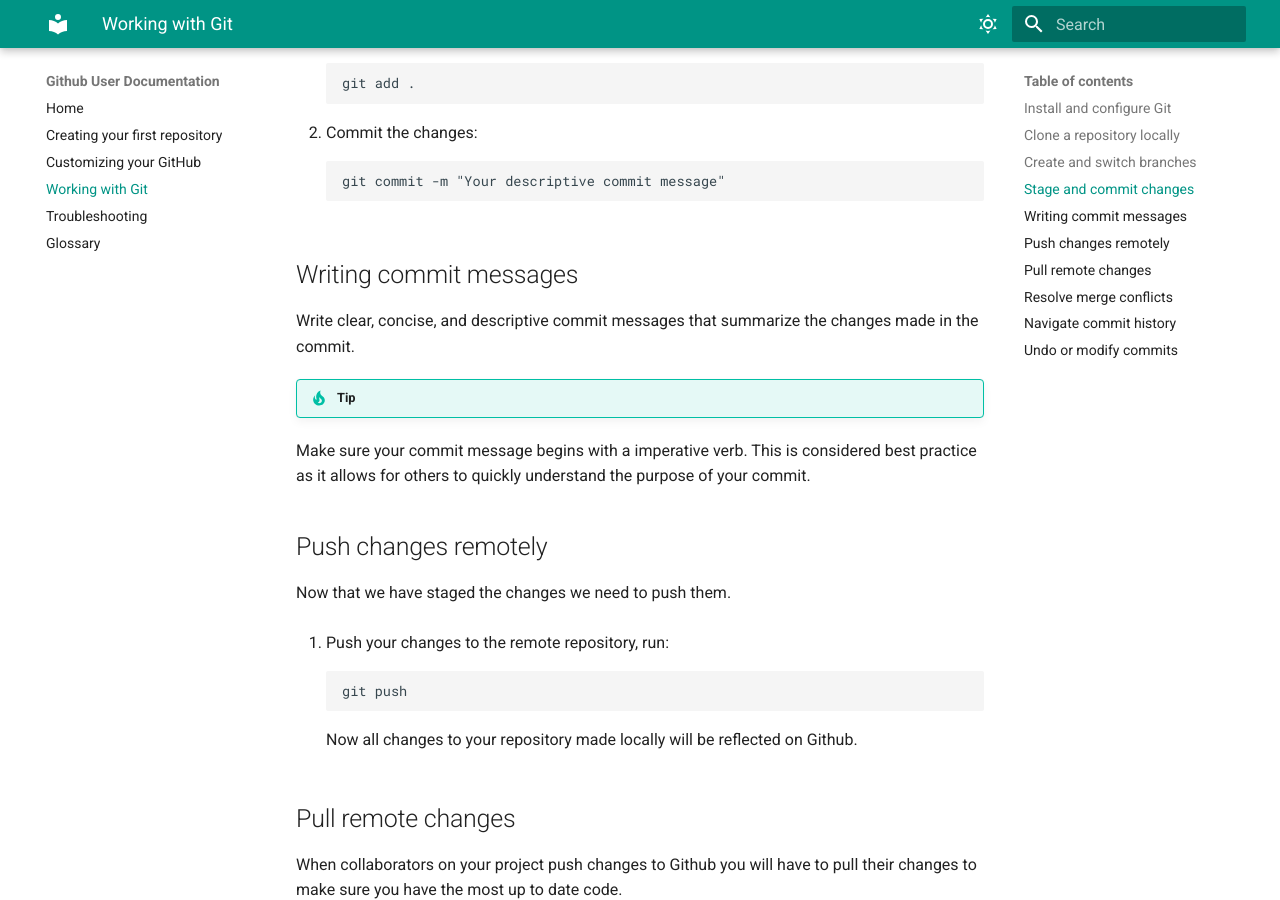
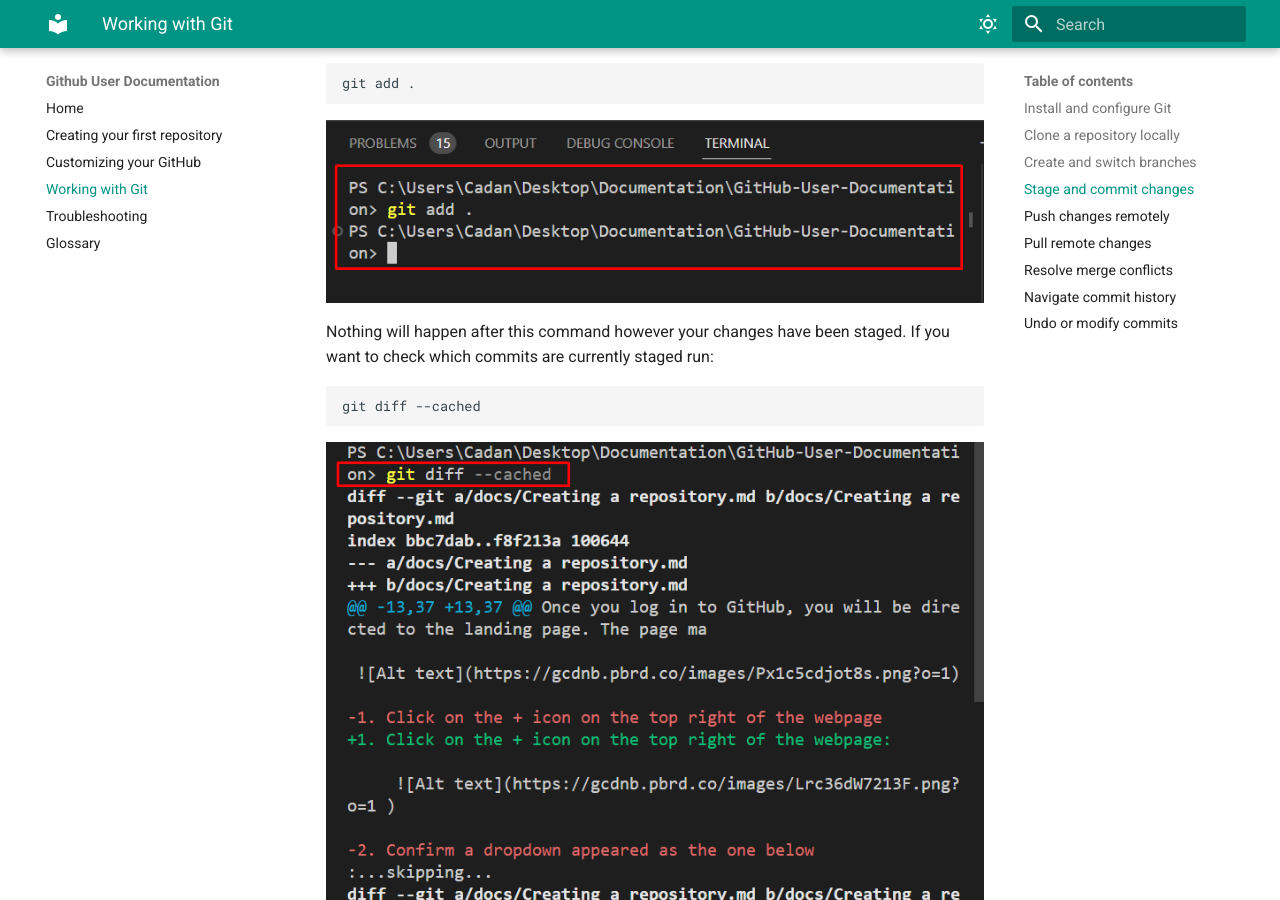
Before and after one commit to AnkitAhlwat/GitHub-User-Documentation, an MkDocs documentation site: the page built from docs/Working with Git.md, in a window 1280 px wide and 900 px high, scrolled down 2239 px. Built offline with MkDocs 1.6.1 and Material for MkDocs 9.7.7, drawn with Linux system fonts in a browser that asks for light colours; some of the changed text lies outside the part shown.

Commit message:
Fix typos and formatting

````diff
--- a/docs/Working with Git.md
+++ b/docs/Working with Git.md
@@ -74,19 +74,26 @@ Next we will make a change to the code in our cloned repository. In order for th
     ```git
     git add .
     ```
+    ![Alt text](./images/gitadd.png)
+
+    Nothing will happen after this command however your changes have been staged. If you want to check which commits are currently staged run:
+
+    ```git
+    git diff --cached
+    ```
+    ![Alt text](./images/gitdiff.png)
 
 - Commit the changes:
 
     ```git
     git commit -m "Your descriptive commit message"
     ```
-
-## Writing commit messages
-
-Write clear, concise, and descriptive commit messages that summarize the changes made in the commit.
+    ![Alt text](./images/gitcommit.png)
 
 !!! tip "Tip"
-Make sure your commit message begins with a imperative verb. This is considered best practice as it allows for others to quickly understand the purpose of your commit.
+
+    Write clear, concise, and descriptive commit messages that summarize the changes made in the commit.
+    Make sure your commit message begins with a imperative verb. This is considered best practice as it allows for others to quickly understand the purpose of your commit.
 
 ## Push changes remotely
 
````
Also changed, not shown: other parts of docs/Working with Git.md (+2 -0 lines), docs/images/gitadd.png (added), docs/images/gitcommit.png (added), docs/images/gitdiff.png (added), docs/images/gitpush.png (added).
